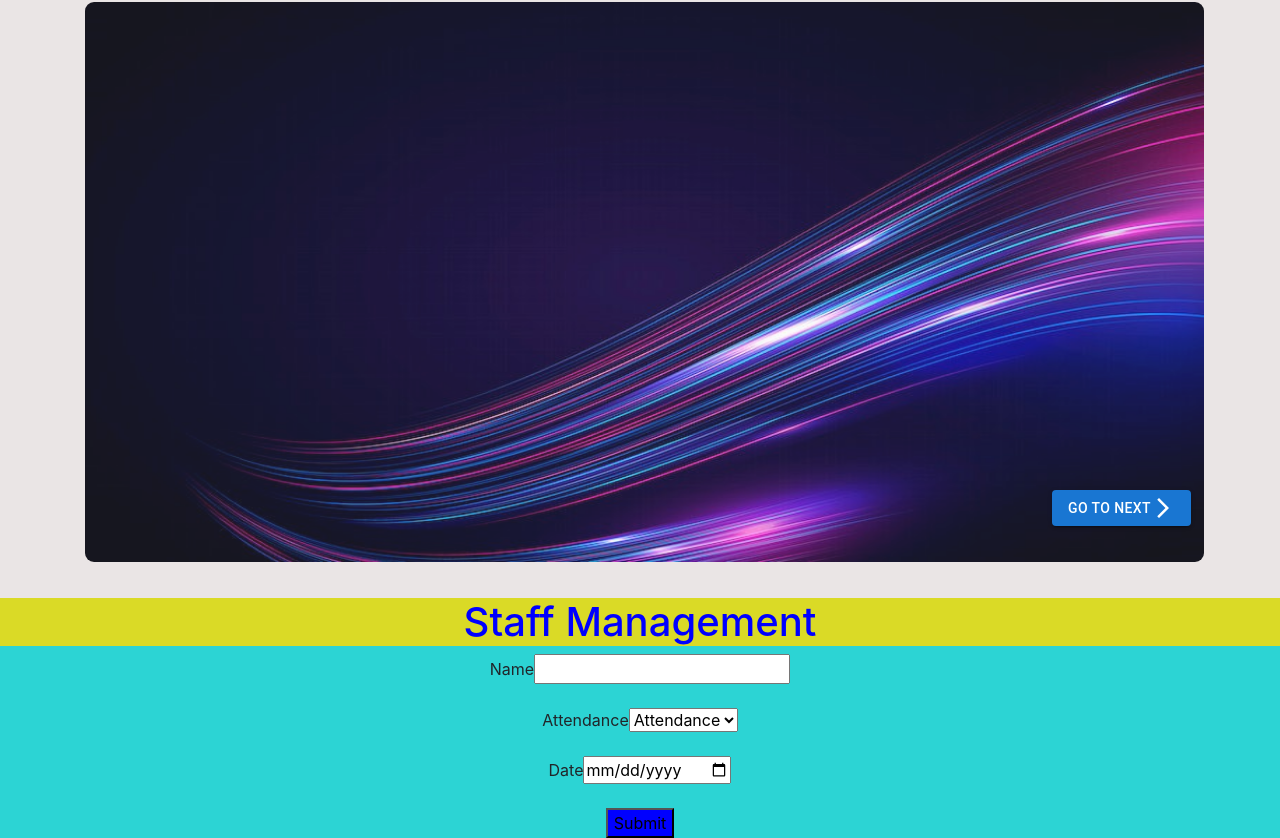
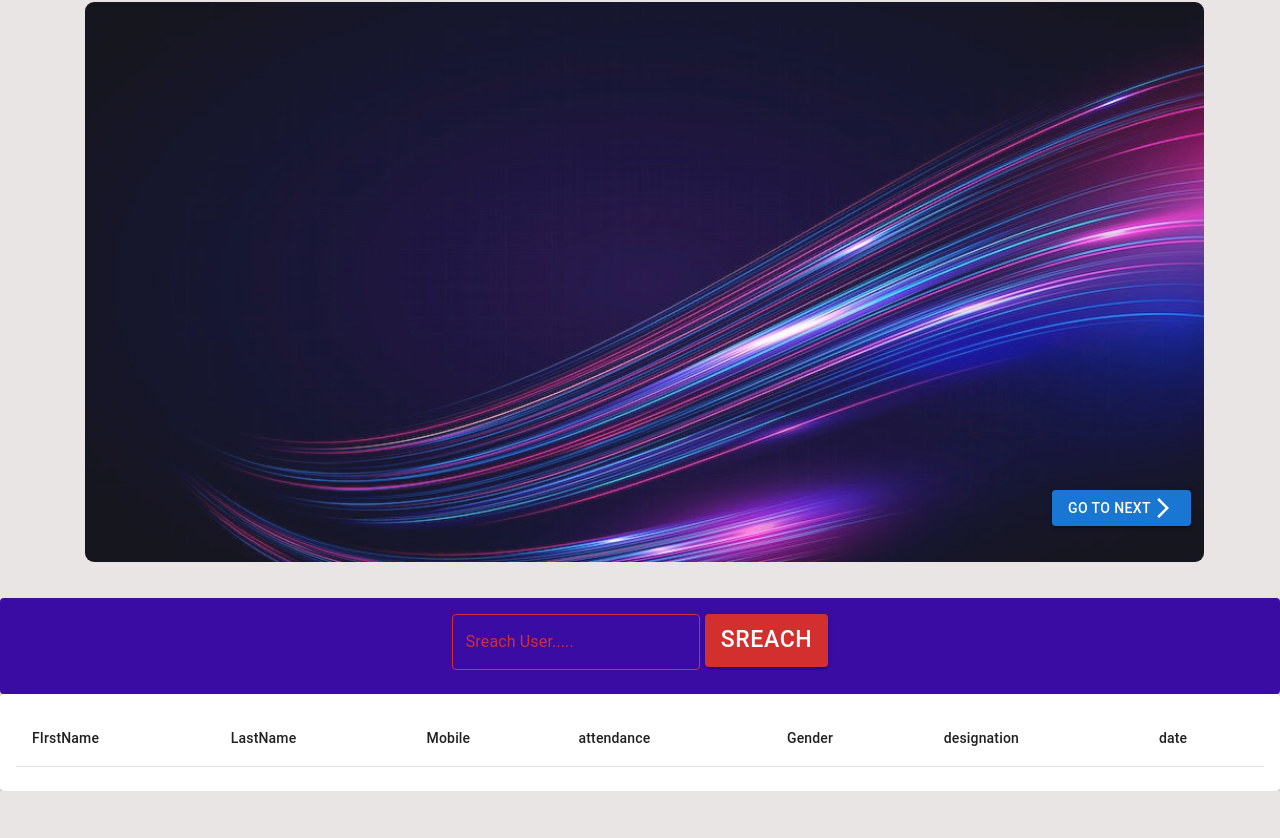
Before and after one commit to sukanyamohanty143/Digital-Staff-Management-System., a React (Create React App) app: page / in a window 1280 px wide. Shown: the part 200-1038 px from the top of the page. After the commit the page ends 991 px from the top, so only its background shows below. Built offline with nearby package versions, Linux system fonts and the light colour scheme.

Commit message:
change ui and add button functionality

```diff
--- a/src/App.js
+++ b/src/App.js
@@ -4,7 +4,8 @@ import React from 'react';
 import Home from "./Components/Pages/Home";
 import Registration from "./Components/Pages/Registration";
 import { BrowserRouter as Router, Route, Routes } from 'react-router-dom';
-import Staff from "./Components/Pages/Staff";
+import SupervisorPage from "./Components/Pages/Supervisor/SuppervisorPage";
+// import Staff from "./Components/Pages/Staff";
 // import SupervisorPage from "./Components/Pages/Supervisor/SupervisorPage";
 // import AdminPage from "./Components/Pages/AdminPage/admin";
 
@@ -18,7 +19,8 @@ function App(){
                 </Routes>
             </Router>
 
-            <Staff/>
+            {/* <Staff/> */}
+            <SupervisorPage/>
             {/* <AdminPage/> */}
             {/* <SupervisorPage/> */}
         </>
--- a/src/Components/Pages/Supervisor/SuppervisorPage.js
+++ b/src/Components/Pages/Supervisor/SuppervisorPage.js
@@ -1,10 +1,8 @@
-// import { useState } from "react";
 import { useEffect, useState } from "react";
-import SreachBar from "./SreachBar";
+import employeesData from './dataserver.json';
 
 import TableData from "./TableData"
-
-import employeesData from './dataserver.json';
+import { Grid, TextField, Button, Card, CardContent } from "@mui/material";
 
 function SupervisorPage() {
 
@@ -13,25 +11,77 @@ function SupervisorPage() {
     const [data, setData] = useState([])
 
     useEffect(() => {
+
         setData(employees)
-    },[employees])
 
-    // console.log(employees,"data")
+    }, [employees])
+
+
+
+    const [sreach, setSreach] = useState('')
+
+    const [filterArr, setFilterArr] = useState([])
+
+    const HandlerChange = (e) => {
+        setSreach(e.target.value)
+    }
+
+    const filterData = data.filter(item => {
+        return item.designation === sreach || item.FirstName === sreach || item.LastName === sreach || item.Mobile === sreach || item.attendance === sreach || item.date === sreach || item.Gender === sreach;
+    })
+
+    const HandlerAddButton = () => {
+
+        setSreach('')
+
+        setFilterArr([filterArr, ...filterData])
+    }
+
+    console.log(filterArr, "filterdata")
+
     console.log(data, "data")
 
-    // console.log(employees,"data")
 
-    // const [data,setData]=useState([])
-
-    // setData(employees)
-    // console.log(data,"kkkkk")
 
     return (
         <>
 
+            <Card container
+                justifyContent="center" style={{ backgroundColor: ' #3a0ca3' }}>
+                <CardContent>
+                    <Grid
+                        align="center"
+                        container
+                        direction="column"
+                        justify="center"
+                        spacing={0}
 
-            <SreachBar employeesdata={data}/>
-            <TableData employees={data} />
+                    >
+
+
+                        <Grid item>
+
+                            <TextField
+                                error
+                                id="outlined-error"
+                                label="Sreach User....."
+                               onChange={HandlerChange}
+                               value={sreach}
+
+                            />
+
+                            <Button onClick={HandlerAddButton} variant="contained" color="error" style={{fontSize:"23px",marginLeft:"5px"}}>
+                                Sreach
+                            </Button>
+                        </Grid>
+
+                    </Grid>
+
+                </CardContent>
+            </Card>
+
+            <TableData filterArr={filterArr}/>
+
 
 
         </>
--- a/src/Components/Pages/Supervisor/TableData.js
+++ b/src/Components/Pages/Supervisor/TableData.js
@@ -1,48 +1,74 @@
-import { TableCell, TableContainer, TableHead, TableRow, Table, Grid, TableBody, Typography } from "@mui/material"
+import { Table, TableCell, TableContainer, TableHead, TableRow, Card, CardContent, Grid, TableBody } from "@mui/material";
 
-function TableData({ employees }) {
-    console.log(employees)
-
+function TableData({ filterArr }) {
     return (
         <>
-            {/* <Grid container xs={12} item spacing={2} style={{ position: "relative", bottom: "20px", marginTop: "30px" }}>
+
+
+            <Card container
+                justifyContent="center">
+                <CardContent>
+                    <Grid
+                        align="center"
+                        container
+                        direction="column"
+                        justify="center"
+                        spacing={0}
+
+                    >
+
+
+                        <Grid item>
 
                             <TableContainer>
                                 <Table>
                                     <TableHead>
                                         <TableRow>
-
-                                <TableCell style={{ textAlign: 'center' }}><Typography variant="h5">FirstName</Typography></TableCell>
-                                <TableCell><Typography variant="h5">LastName</Typography></TableCell>
-                                <TableCell><Typography variant="h5">Mobile</Typography></TableCell>
-                                <TableCell><Typography variant="h5">Attendance</Typography></TableCell>
-                                <TableCell><Typography variant="h5">Date</Typography></TableCell>
-                                <TableCell><Typography variant="h5">Designation</Typography></TableCell>
-
+                                            <TableCell>FIrstName</TableCell>
+                                            <TableCell>LastName</TableCell>
+                                            <TableCell>Mobile</TableCell>
+                                            <TableCell>attendance</TableCell>
+                                            <TableCell>Gender</TableCell>
+                                            <TableCell>designation</TableCell>
+                                            <TableCell>date</TableCell>
                                         </TableRow>
                                     </TableHead>
+
                                     <TableBody>
 
-                            {employees.map((item) => (
 
-                                <TableRow>
 
-                                    <TableCell style={{ textAlign: 'center' }}><Typography variant="h6">{item.FirstName}</Typography></TableCell>
-                                    <TableCell><Typography variant="h6">{item.LastName}</Typography></TableCell>
-                                    <TableCell><Typography variant="h6">{item.Mobile}</Typography></TableCell>
-                                    <TableCell><Typography variant="h6">{item.attendance}</Typography></TableCell>
-                                    <TableCell><Typography variant="h6">{item.date}</Typography></TableCell>
-                                    <TableCell><Typography variant="h6">{item.designation}</Typography></TableCell>
+                                            {filterArr.map((item) => (
+
+                                                <TableRow key={item}>
+
+                                                    <TableCell> {item.FirstName}</TableCell>
+                                                    <TableCell>{item.LastName}</TableCell>
+                                                    <TableCell>{item.Mobile}</TableCell>
+                                                    <TableCell>{item.attendance}</TableCell>
+                                                    <TableCell>{item.Gender}</TableCell>
+                                                    <TableCell>{item.designation}</TableCell>
+                                                    <TableCell>{item.date}</TableCell>
 
                                                 </TableRow>
 
                                             ))}
 
+
+
                                     </TableBody>
                                 </Table>
                             </TableContainer>
-            </Grid> */}
+
+                        </Grid>
+
+                    </Grid>
+
+                </CardContent>
+            </Card>
+
+
         </>
     )
 }
-export default TableData
+export default TableData;
```
Also changed, not shown: src/Components/Pages/Supervisor/SreachBar.js (deleted, +0 -43 lines). Lines whose indentation alone changed are shown as unchanged.
